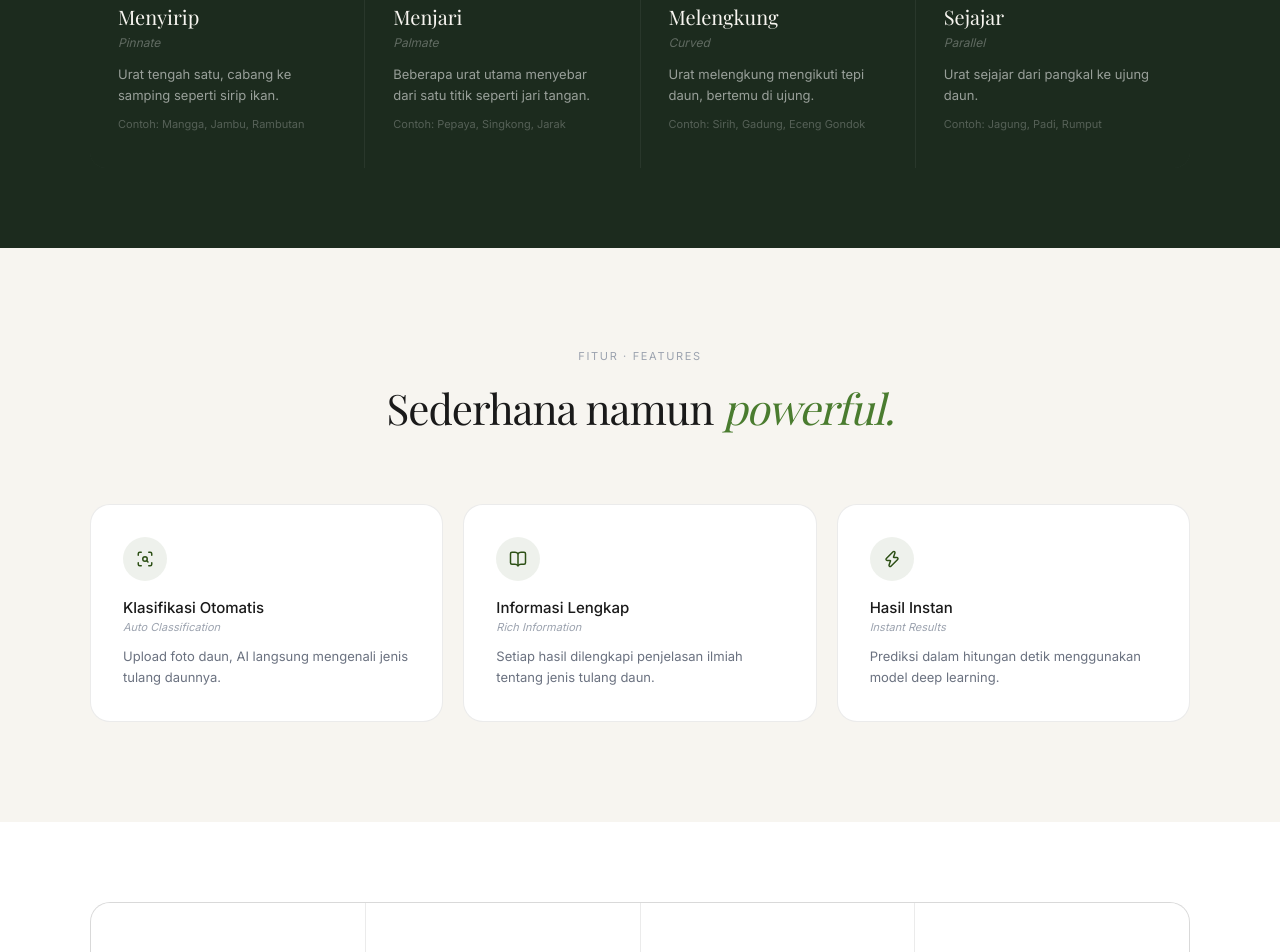
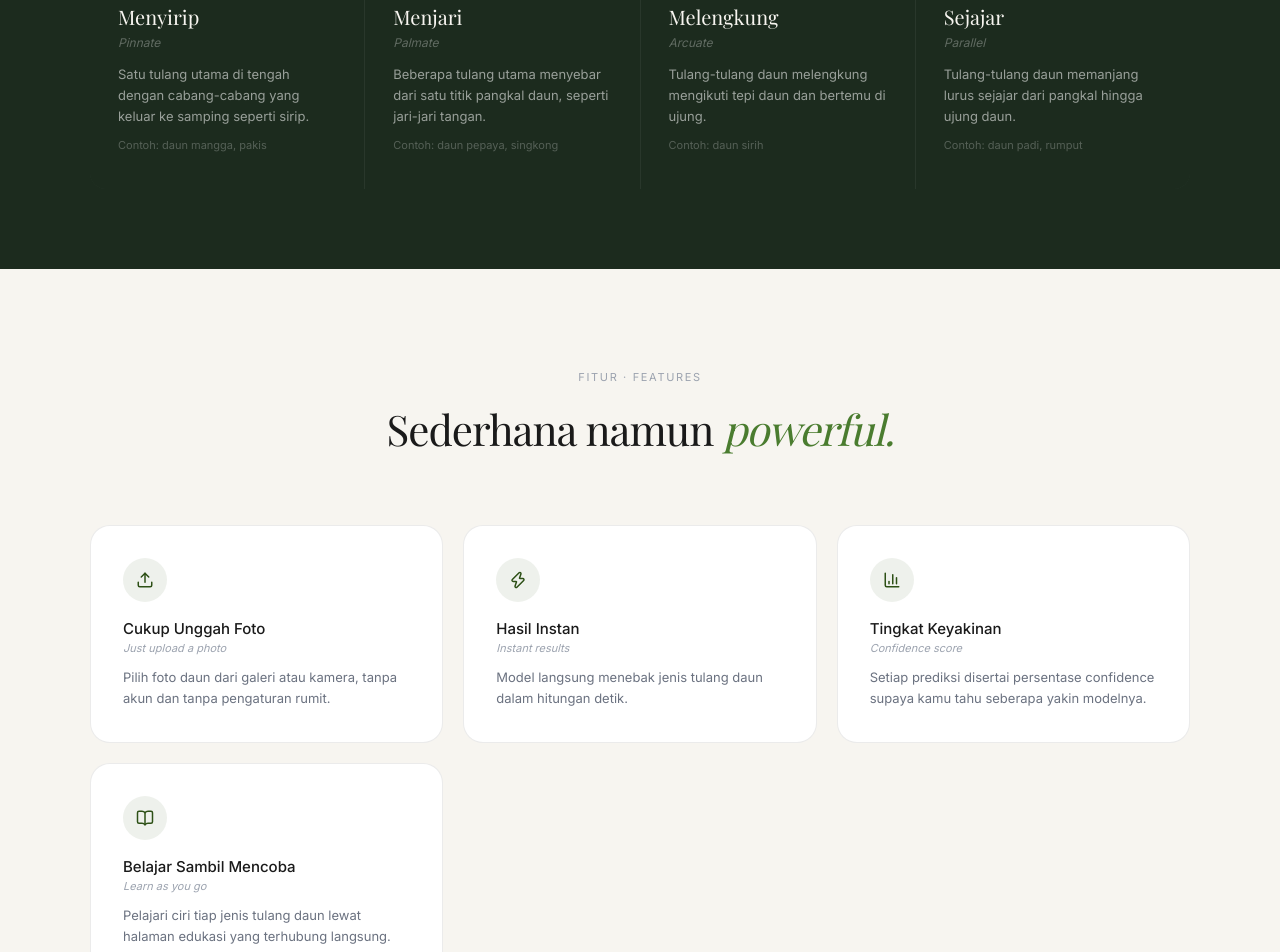
Before and after one commit to dindaatikah211/leaf-venation-frontend, a Next.js app: page / in a window 1280 px wide. Shown: the part 1120-2072 px from the top of the page. Built offline with nearby package versions, Linux system fonts and the light colour scheme; a web font is replaced by a local one.

Commit message:
feat(landing): add venation types, stats, and features constants

```diff
--- a/src/features/landing/constants/Landing.ts
+++ b/src/features/landing/constants/Landing.ts
@@ -1,61 +1,67 @@
-import { ScanSearch, BookOpen, Zap } from 'lucide-react'
-import { VenationType, FeatureItem, StatItem } from '../types/Landing'
+import { Upload, Zap, BarChart3, BookOpen } from 'lucide-react'
+import type { Feature, Stat, VenationType } from '../types/Landing'
 
 export const VENATION_TYPES: VenationType[] = [
   {
     name: 'Menyirip',
     latin: 'Pinnate',
-    desc: 'Urat tengah satu, cabang ke samping seperti sirip ikan.',
-    example: 'Mangga, Jambu, Rambutan',
-    color: '#2D5016',
+    desc: 'Satu tulang utama di tengah dengan cabang-cabang yang keluar ke samping seperti sirip.',
+    example: 'daun mangga, pakis',
+    color: '#4A7C2F',
   },
   {
     name: 'Menjari',
     latin: 'Palmate',
-    desc: 'Beberapa urat utama menyebar dari satu titik seperti jari tangan.',
-    example: 'Pepaya, Singkong, Jarak',
-    color: '#4A7C2F',
+    desc: 'Beberapa tulang utama menyebar dari satu titik pangkal daun, seperti jari-jari tangan.',
+    example: 'daun pepaya, singkong',
+    color: '#C9A227',
   },
   {
     name: 'Melengkung',
-    latin: 'Curved',
-    desc: 'Urat melengkung mengikuti tepi daun, bertemu di ujung.',
-    example: 'Sirih, Gadung, Eceng Gondok',
-    color: '#7BAF5A',
+    latin: 'Arcuate',
+    desc: 'Tulang-tulang daun melengkung mengikuti tepi daun dan bertemu di ujung.',
+    example: 'daun sirih',
+    color: '#2E8B8B',
   },
   {
     name: 'Sejajar',
     latin: 'Parallel',
-    desc: 'Urat sejajar dari pangkal ke ujung daun.',
-    example: 'Jagung, Padi, Rumput',
-    color: '#C8A96E',
+    desc: 'Tulang-tulang daun memanjang lurus sejajar dari pangkal hingga ujung daun.',
+    example: 'daun padi, rumput',
+    color: '#B5651D',
   },
 ]
 
-export const FEATURES: FeatureItem[] = [
+export const STATS: Stat[] = [
+  { value: '4', label: 'Kelas tulang daun' },
+  { value: '747', label: 'Gambar dataset' },
+  { value: '2', label: 'Model deep learning' },
+  { value: '90.6%', label: 'Akurasi uji terbaik' },
+]
+
+export const FEATURES: Feature[] = [
   {
-    icon: ScanSearch,
-    title: 'Klasifikasi Otomatis',
-    titleEn: 'Auto Classification',
-    desc: 'Upload foto daun, AI langsung mengenali jenis tulang daunnya.',
-  },
-  {
-    icon: BookOpen,
-    title: 'Informasi Lengkap',
-    titleEn: 'Rich Information',
-    desc: 'Setiap hasil dilengkapi penjelasan ilmiah tentang jenis tulang daun.',
+    icon: Upload,
+    title: 'Cukup Unggah Foto',
+    titleEn: 'Just upload a photo',
+    desc: 'Pilih foto daun dari galeri atau kamera, tanpa akun dan tanpa pengaturan rumit.',
   },
   {
     icon: Zap,
     title: 'Hasil Instan',
-    titleEn: 'Instant Results',
-    desc: 'Prediksi dalam hitungan detik menggunakan model deep learning.',
+    titleEn: 'Instant results',
+    desc: 'Model langsung menebak jenis tulang daun dalam hitungan detik.',
+  },
+  {
+    icon: BarChart3,
+    title: 'Tingkat Keyakinan',
+    titleEn: 'Confidence score',
+    desc: 'Setiap prediksi disertai persentase confidence supaya kamu tahu seberapa yakin modelnya.',
+  },
+  {
+    icon: BookOpen,
+    title: 'Belajar Sambil Mencoba',
+    titleEn: 'Learn as you go',
+    desc: 'Pelajari ciri tiap jenis tulang daun lewat halaman edukasi yang terhubung langsung.',
   },
 ]
-
-export const STATS: StatItem[] = [
-  { value: '4',    label: 'Kelas tulang daun' },
-  { value: '100+', label: 'Dataset foto daun'  },
-  { value: '2',    label: 'Model dibandingkan' },
-  { value: '95%+', label: 'Target akurasi'     },
-]
```
Also changed, not shown: src/features/landing/types/Landing.ts (+8 -8 lines).
